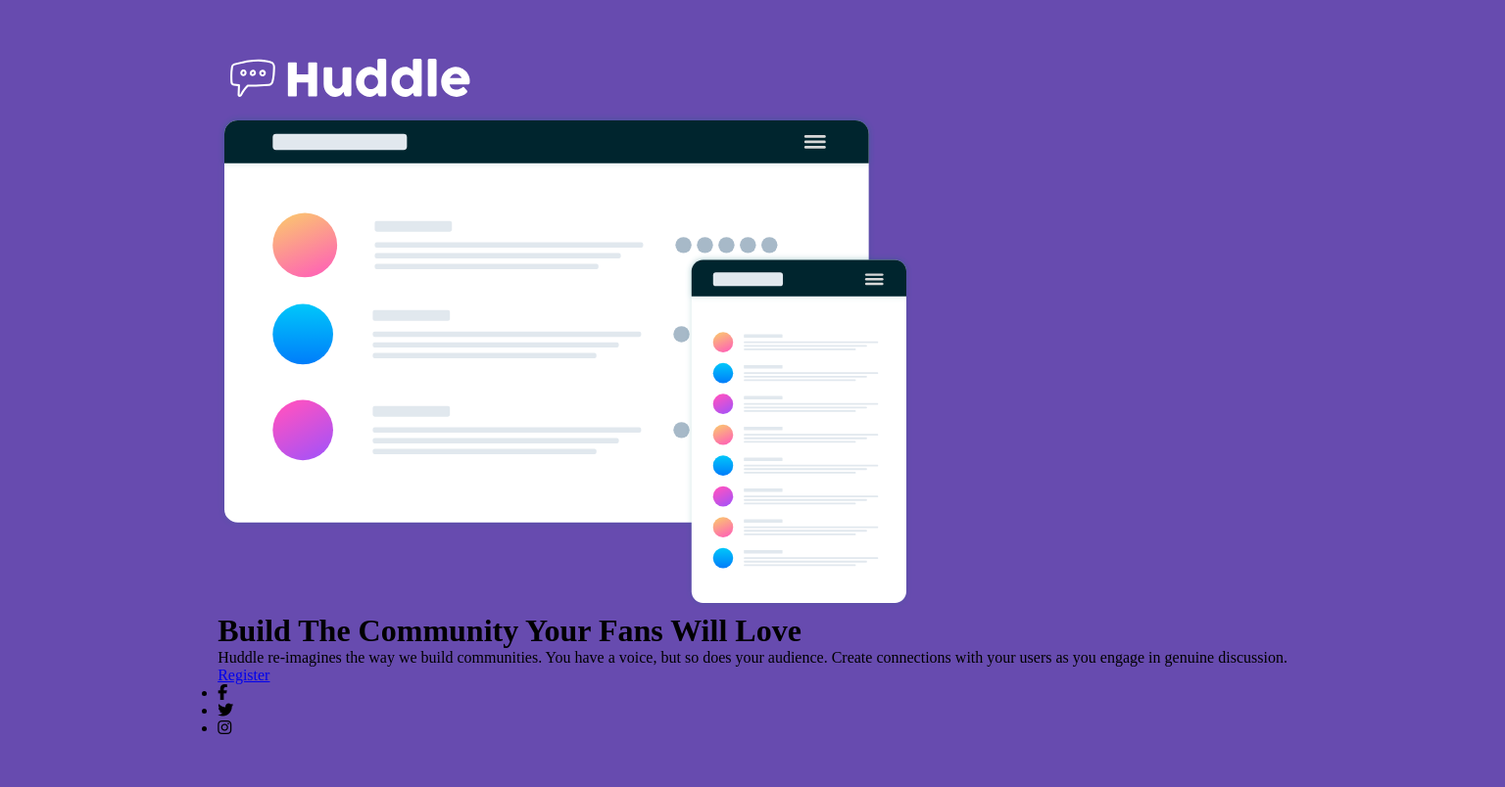
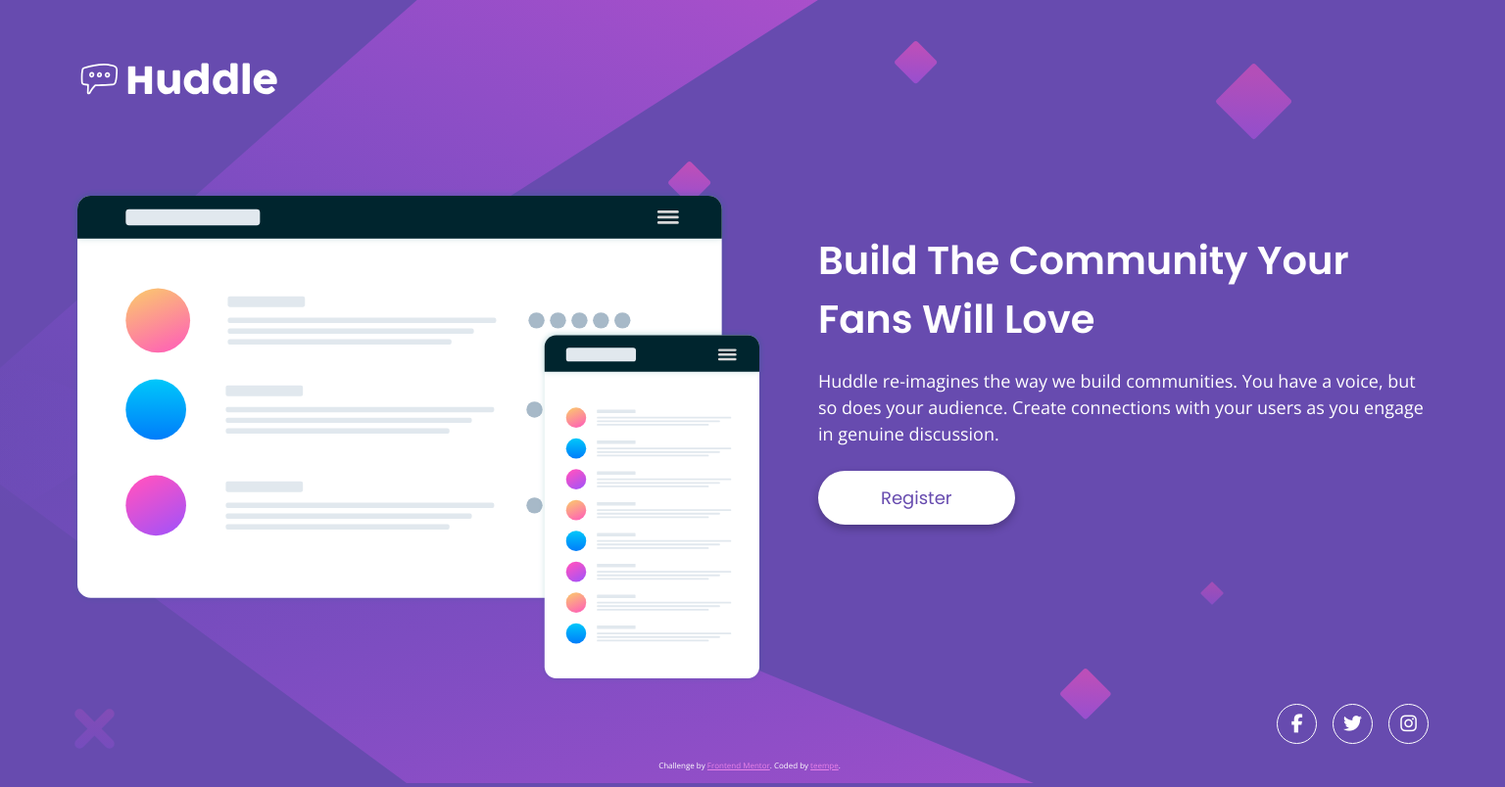
Before and after one commit to teempe/frontend-mentor-huddle-landing-page-with-single-introductory-section, a plain HTML site: page index.html in a window 1536 px wide. Shown: the whole page at 98% size. Drawn offline with nearby package versions, Linux system fonts and the light colour scheme.

Commit message:
Style elements.

```diff
--- a/index.html
+++ b/index.html
@@ -15,9 +15,11 @@
     </head>
     <body>
         <header>
-            <img src="./images/logo.svg" alt="">
+            <img class="huddle-logo" src="./images/logo.svg" alt="">
         </header>
+
         <main>
+            <section class="main-section">
                 <img src="./images/illustration-mockups.svg" alt="">
                 <div class="content">
                     <h1>Build The Community Your Fans Will Love</h1>
@@ -25,25 +27,32 @@
                         Huddle re-imagines the way we build communities. You have a voice, but so does your audience.
                         Create connections with your users as you engage in genuine discussion.
                     </p>
-                <a href="#">Register</a>
+                    <button class="primary-btn">Register</button>
                 </div>
+            </section>
         </main>
 
         <footer>
             <ul class="social-links">
                 <li>
+                    <a class="circle-border" href="https://www.facebook.com/">
                         <i class="fa-brands fa-facebook-f"></i>
+                    </a>
                 </li>
                 <li>
+                    <a href="https://twitter.com/" class="circle-border">
                         <i class="fa-brands fa-twitter"></i>
+                    </a>
                 </li>
                 <li>
+                    <a href="https://www.instagram.com/" class="circle-border">
                         <i class="fa-brands fa-instagram"></i>
+                    </a>
                 </li>
             </ul>
             <p class="attribution">
                 Challenge by <a href="https://www.frontendmentor.io?ref=challenge" target="_blank">Frontend Mentor</a>.
-                Coded by <a href="#">Your Name Here</a>.
+                Coded by <a href="https://github.com/teempe">teempe</a>.
             </p>
         </footer>
     </body>
--- a/style.css
+++ b/style.css
@@ -18,27 +18,224 @@
     box-sizing: border-box;
 }
 
-.img {
+img {
     width: 100%;
     height: auto;
     display: block;
 }
 
+h1 {
+    font-family: var(--ff-heading);
+    font-weight: var(--fw-bold);
+    font-size: 1.5rem;
+    line-height: 1.5em;
+    text-align: center;
+    color: var(--white);
+}
+
+p {
+    font-family: var(--ff-base);
+    font-weight: var(--fw-regular);
+    font-size: 1rem;
+    line-height: 1.5em;
+    text-align: center;
+    color: var(--white);
+}
+
+ul {
+    list-style-type: none;
+}
+
+.primary-btn {
+    font-family: var(--ff-heading);
+    font-weight: var(--fw-regular);
+    font-size: 0.75rem;
+    color: var(--violet);
+    text-decoration: none;
+
+    background-color: var(--white);
+    padding: 0.917em 6.333em;
+    border-radius: 2em;
+    border: 0;
+
+    box-shadow: 0px 4px 8px 0px hsla(0, 0%, 0%, 0.25);
+
+    transition: background-color 0.25s ease-out;
+}
+
+.primary-btn:hover {
+    background-color: var(--soft-magenta);
+    color: var(--white);
+    cursor: pointer;
+}
+
 body {
-    background: var(--violet);
-    display: grid;
-    place-content: center;
+    background:
+        no-repeat url("./images/bg-mobile.svg"),
+        var(--violet);
+    padding: 2rem 2.25rem 1rem;
+
+    display: flex;
+    flex-direction: column;
+    justify-content: space-between;
+    align-items: center;
     min-height: 100vh;
 }
 
+/* HEADER */
+header {
+    display: flex;
+    width: 100%;
+}
+
+header > img {
+    align-self: flex-start;
+}
+
+.huddle-logo {
+    width: 130px;
+}
+
+/* MAIN */
+main {
+    padding: 3.625rem 0 4.063rem;
+}
+
+/* MAIN SECTION */
+.main-section {
+    display: flex;
+    flex-direction: column;
+    row-gap: 3.75rem;
+}
+
+.content {
+    display: flex;
+    flex-direction: column;
+    align-items: center;
+    row-gap: 0.875rem;
+}
+
+.content > button {
+    margin-top: 0.625rem;
+}
+
 /* FOOTER */
-/* TODO: style this section at the end*/
+footer {
+    display: flex;
+    flex-direction: column;
+    gap: 1rem;
+    width: 100%;
+}
+
+.social-links {
+    display: flex;
+    justify-content: center;
+    gap: 0.625em;
+}
+
+.circle-border {
+    font-size: 0.813rem;
+    color: var(--white);
+    border: 1px solid var(--white);
+    width: 2.154em;
+    height: 2.154em;
+    border-radius: 50%;
+    display: grid;
+    place-content: center;
+}
+
+.social-links a {
+    text-decoration: none;
+}
+
+.social-links a:hover {
+    color: var(--soft-magenta);
+    border: 1px solid var(--soft-magenta);
+    cursor: pointer;
+}
+
 .attribution {
-    display: none;
-    font-size: 11px;
+    font-size: 8px;
     text-align: center;
 }
 
 .attribution a {
-    color: hsl(228, 45%, 44%);
+    color: hsl(300, 69%, 71%);
 }
+
+/* MEDIA QUERIES */
+@media only screen and (min-width: 376px) {
+    body {
+        background:
+            no-repeat url("./images/bg-desktop.svg"),
+            var(--violet);
+    }
+}
+
+
+@media only screen and (min-width: 660px) {
+    body > * {
+        max-width: 590px;
+    }
+}
+
+@media only screen and (min-width: 1440px) {
+    h1 {
+        font-size: 2.5rem;
+        text-align: left;
+    }
+
+    p {
+        font-size: 1.125rem;
+        text-align: left;
+    }
+
+    .primary-btn {
+        font-size: 1.125rem;
+        padding: 0.778em 3.556em;
+    }
+
+    body {
+        padding: 3.375rem 4.875rem 1rem 4.5rem;
+    }
+
+    body > * {
+        max-width: none;
+    }
+
+    /* HEADER */
+    .huddle-logo {
+        width: 216px;
+    }
+
+    /* MAIN */
+    main {
+        padding: 5.375rem 0 1.25rem;
+    }
+
+    /* MAIN SECTION */
+    .main-section {
+        flex-direction: row;
+        column-gap: 3.375rem;
+    }
+
+    .content {
+        align-items: flex-start;
+        row-gap: 1.25rem;
+        margin-top: 2.688rem;
+    }
+
+    .content > button {
+        margin-top: 0.25rem;
+    }
+
+    /* FOOTER */
+    .social-links {
+        align-self: flex-end;
+        column-gap: 1rem;
+    }
+
+    .circle-border {
+        font-size: 1.188rem;
+    }
+}
```
Lines whose indentation alone changed are shown as unchanged.
